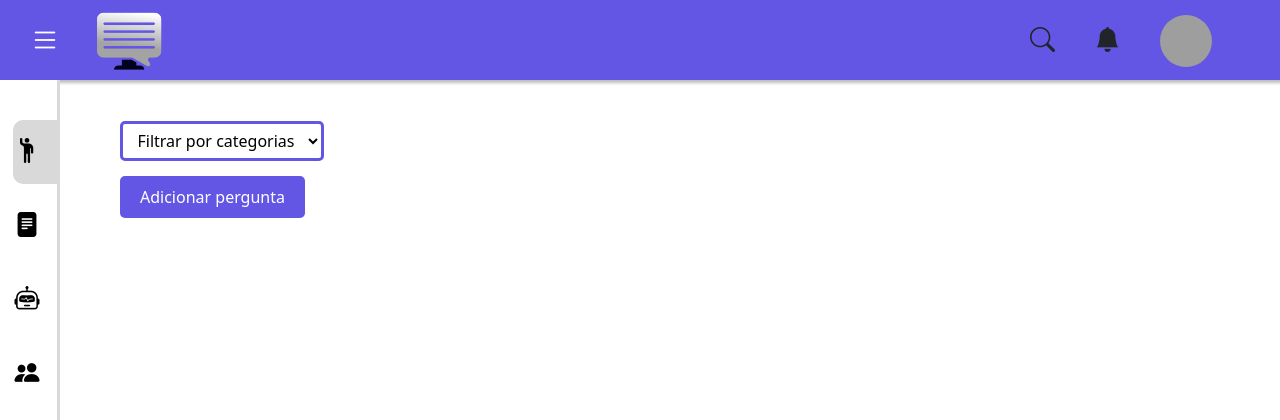
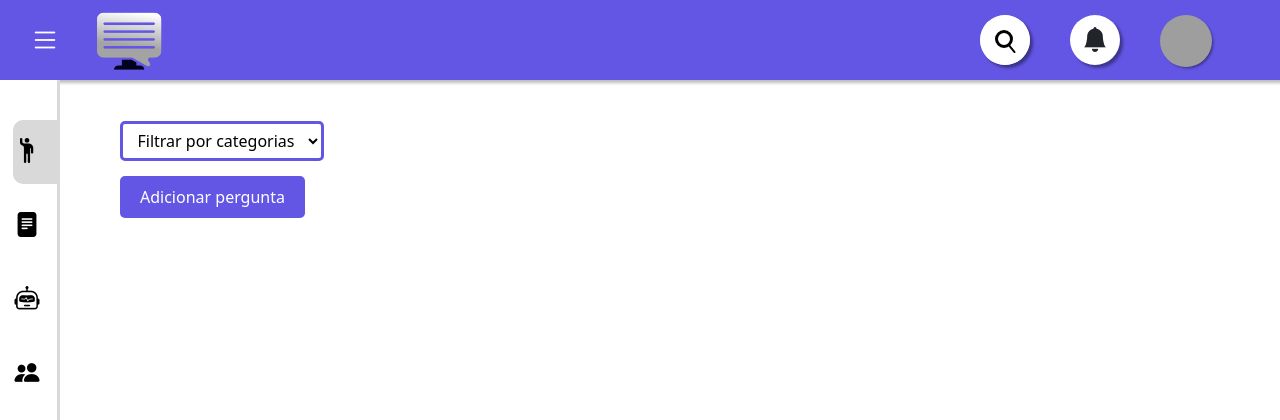
Before and after one commit to AndreyHenrique1/ProjetoTCC, a Flask app: page / in a window 1280 px wide. Shown: the top 420 px of the page. Run offline with Flask 3, Linux system fonts and the light colour scheme; the visitor is signed in with stand-in values (Sample User, id 1); data comes from the database, SQL or seed files in the repository; data that the repository does not hold is empty; grey boxes are pictures that could not be loaded.

Commit message:
Barra de pesquisa

```diff
--- a/front-end/static/style/estilo.css
+++ b/front-end/static/style/estilo.css
@@ -54,6 +54,124 @@ header {
     gap: 40px;
 }
 
+/*Icone de notificação*/
+.notificacao {
+    display: flex;
+    justify-content: center;
+    align-items: center;
+    right: 0;
+
+    width: 50px;
+    height: 50px;
+    border-radius: 50%;
+
+    background-color: var(--cor0);
+    cursor: pointer;
+    box-shadow: 3px 3px 3px rgba(0, 0, 0, 0.39);
+}
+
+/*Barra de pesquisa*/
+.pesquisar {
+    position: relative;
+    display: flex;
+    align-items: center;
+    background-color: var(--cor0);
+    border-radius: 30px;
+    min-width: 50px;
+    height: 50px;
+    overflow: hidden;
+    box-shadow: 3px 3px 3px rgba(0, 0, 0, 0.403);
+}
+
+.pesquisar input {
+    border: 0;
+    outline: 0;
+    background-color: transparent;
+    width: 50px;
+    font-size: 1rem;
+    transition: width .2 ease-in-out;
+    padding-left: 16px;
+
+    transition: .5s;
+}
+
+.pesquisar input:focus {
+    width: 380px;
+    transition: .5s;
+}
+
+.pesquisar label {
+    position: absolute;
+    display: flex;
+    justify-content: center;
+    align-items: center;
+    right: 0;
+
+    width: 50px;
+    height: 50px;
+    border-radius: 50%;
+
+    background-color: var(--cor0);
+    cursor: pointer;
+}
+
+/*Icone da barra de pesquisa*/
+.pesquisar .icon {
+    position: relative;
+    display: block;
+    width: 20px;
+    height: 20px;
+}
+
+.pesquisar .icon::before,
+.pesquisar .icon::after {
+    content: "";
+    position: absolute;
+    display: block;
+}
+
+.pesquisar .icon::before {
+    width: 18px;
+    height: 18px;
+    border-radius: 50%;
+    top: 0;
+    left: 0;
+    border: 3px solid black;
+}
+
+.pesquisar .icon::after {
+    width: 10px;
+    height: 2px;
+
+    transform: rotate(50deg);
+
+    border-radius: 2px;
+    background-color: black;
+
+    right: -2px;
+    bottom: 0;
+}
+
+.pesquisar input:focus+label .icon::after,
+.pesquisar input:focus+label .icon::before {
+    width: 100%;
+    height: 3px;
+    top: 50%;
+    left: 50%;
+    border: 0;
+    border-radius: 3px;
+    background-color: black;
+}
+
+.pesquisar input:focus+label .icon::before {
+    transform: translate(-50%, -50%) rotate(-45deg);
+}
+
+.pesquisar input:focus+label .icon::after {
+    transform: translate(-50%, -50%) rotate(45deg);
+}
+
+/*Menu lateral*/
 .menu-lateral {
     width: 60px;
     height: 100%;
@@ -169,6 +287,7 @@ main {
     object-fit: cover; /* Faz com que a imagem preencha o elemento sem distorção */
     margin-right: 50px;
     cursor: pointer;
+    box-shadow: 3px 3px 3px rgba(0, 0, 0, 0.462);
 }
 
 
--- a/front-end/templates/home.html
+++ b/front-end/templates/home.html
@@ -36,8 +36,21 @@
         <!-- Ícones e imagem de usuário à direita -->
         <div class="header-right">
             {% if current_user.is_authenticated %}
-            <i class="bi bi-search" style="font-size: 25px;"></i>
-            <i class="bi bi-bell-fill" style="font-size: 25px;"></i>
+
+            <!--Barra de pesquisa-->
+            <form action="" method="POST" class="pesquisar">
+                <input type="search" name="pesquisar" id="inputPesquisar" placeholder="O que você procura?" autocomplete="on">
+
+                <label for="inputPesquisar">
+                    <span class="icon"></span>
+                </label>
+            </form>
+
+            <!--Icone de mensagens-->
+            <div class="notificacao">
+                <i class="bi bi-bell-fill" style="font-size: 25px;"></i>
+            </div>
+
             <div class="img_usuario">
                 <!-- Adicionar o redirecionamento para o perfil do usuário -->
                 <a href="{{ url_for('usuario_route.perfil') }}">
```
